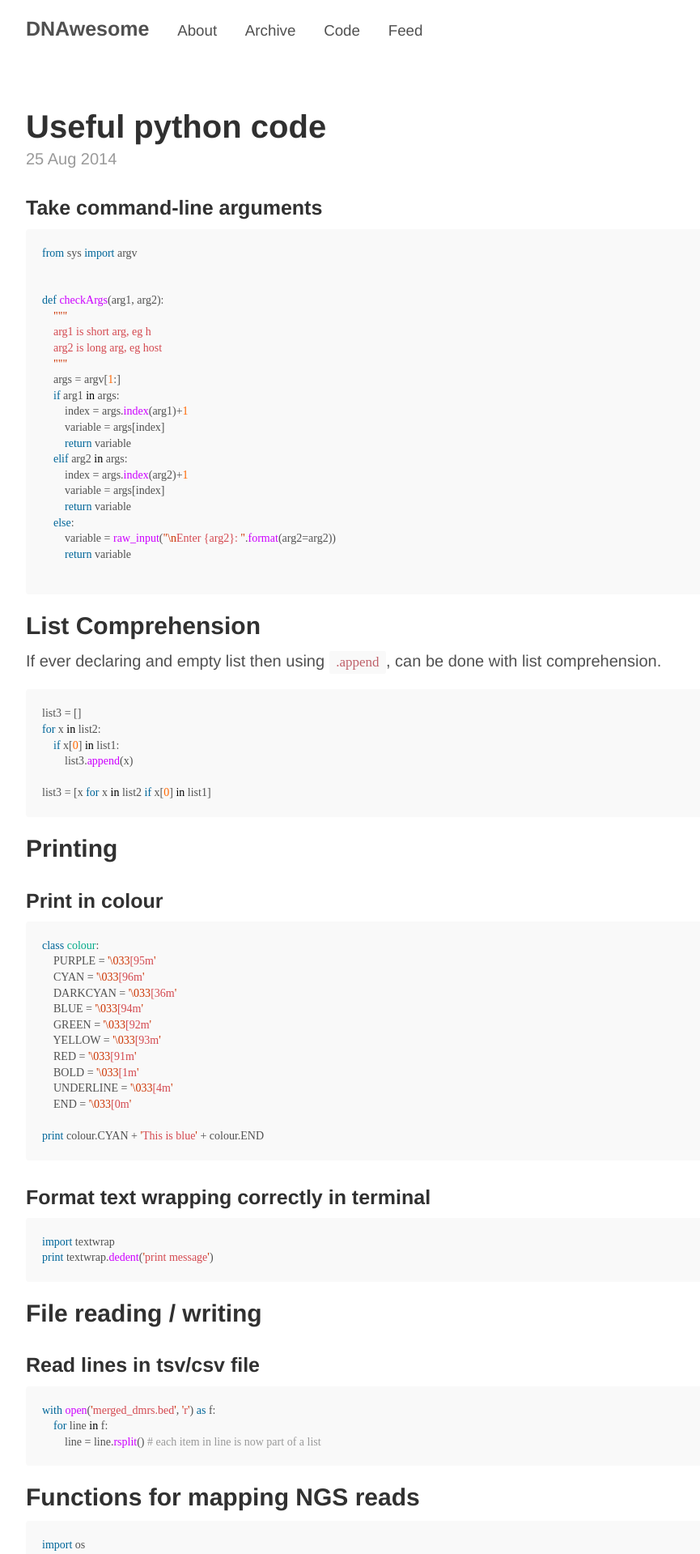
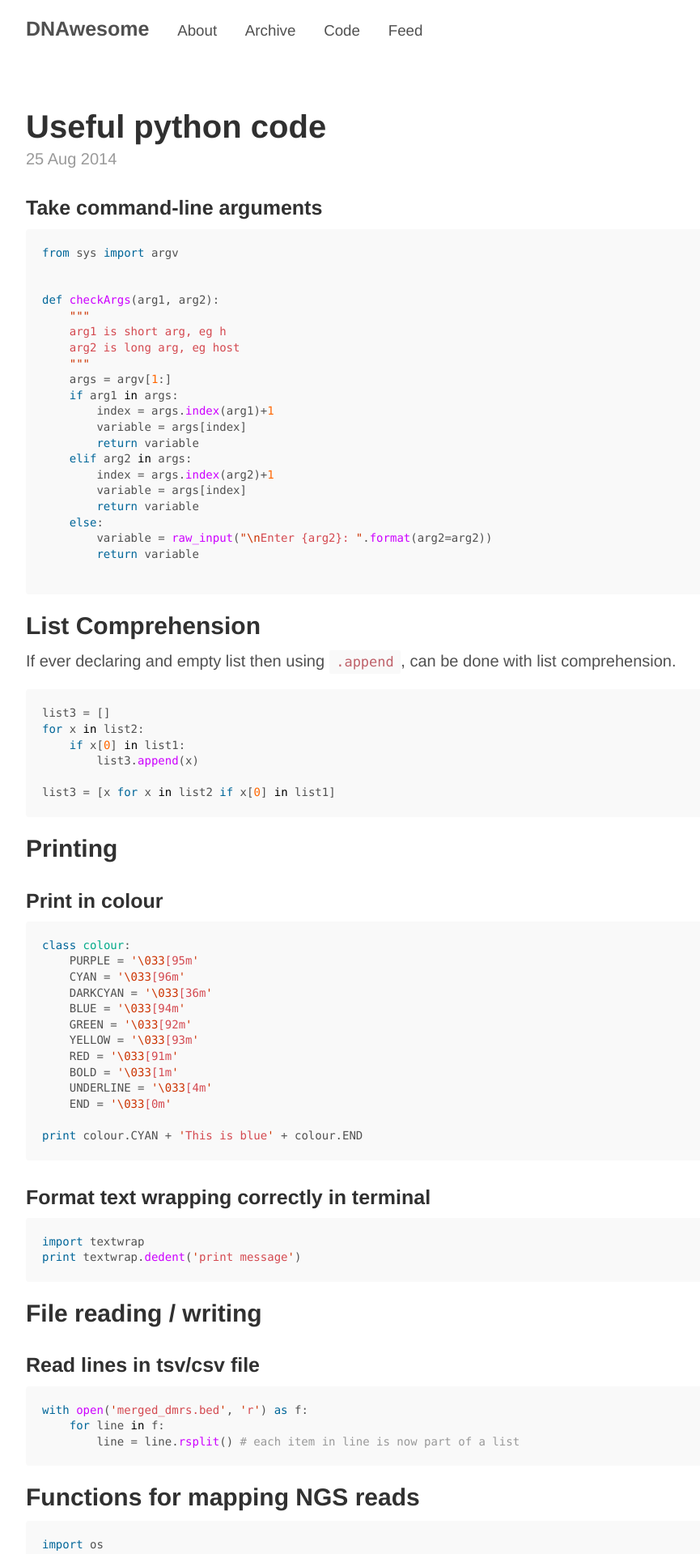
Before and after one commit to timoast/timoast.github.io, a Jekyll site: the page built from index.html, in a window 1280 px wide. Shown: the top 1919 px of the page at 81% size, without its empty margins (128-993 px from the left). Built offline with Jekyll 4.4.1, drawn with Linux system fonts in a browser that asks for light colours; Markdown is read by kramdown in place of the engine named in the settings; the list of posts is cut into pages by our own code.

Commit message:
update font styling

```diff
--- a/public/css/poole.css
+++ b/public/css/poole.css
@@ -150,8 +150,7 @@ abbr[title] {
 /* Code */
 code,
 pre {
-  /*font-family: Menlo, Monaco, "Courier New", monospace;*/
-  font-family: Source Code Pro;
+  font-family: Menlo, Monaco, "Courier New", monospace;
 }
 code {
   padding: .25em .5em;
```
Also changed, not shown: 2 other files.
